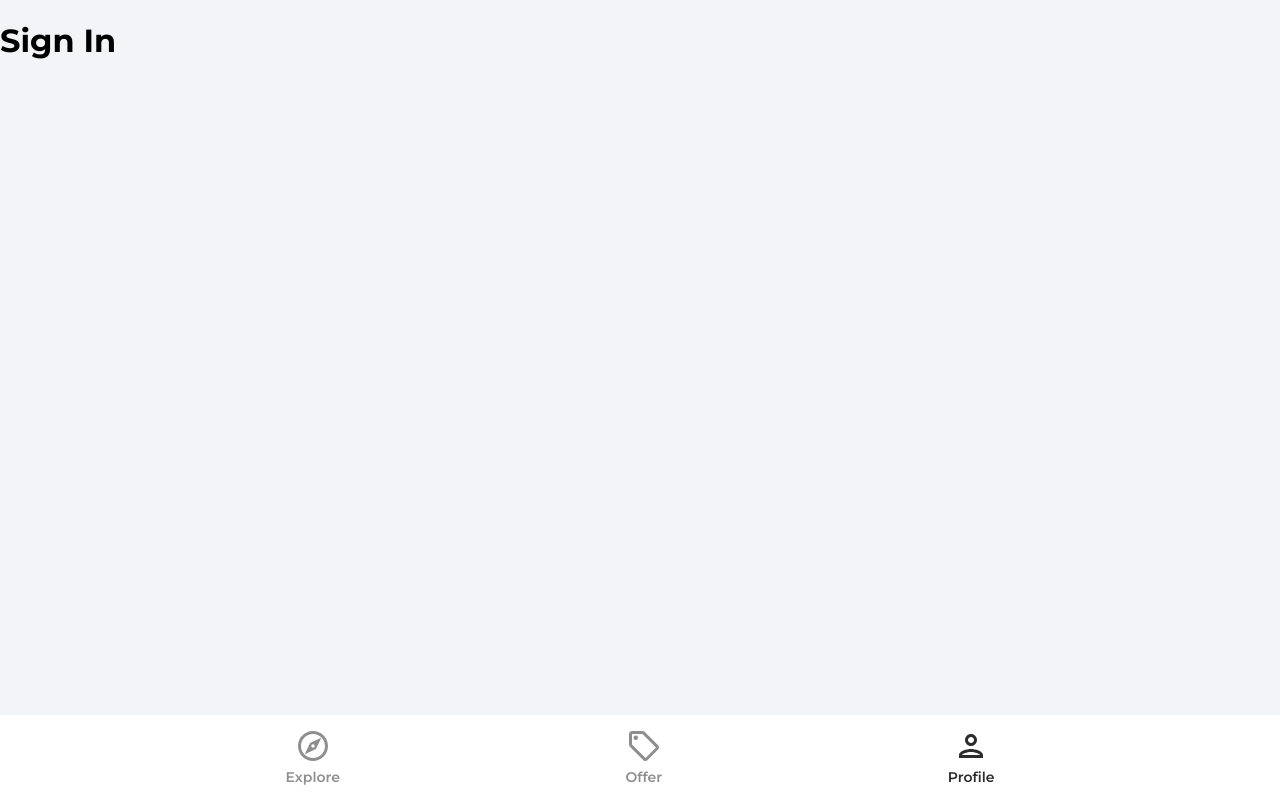
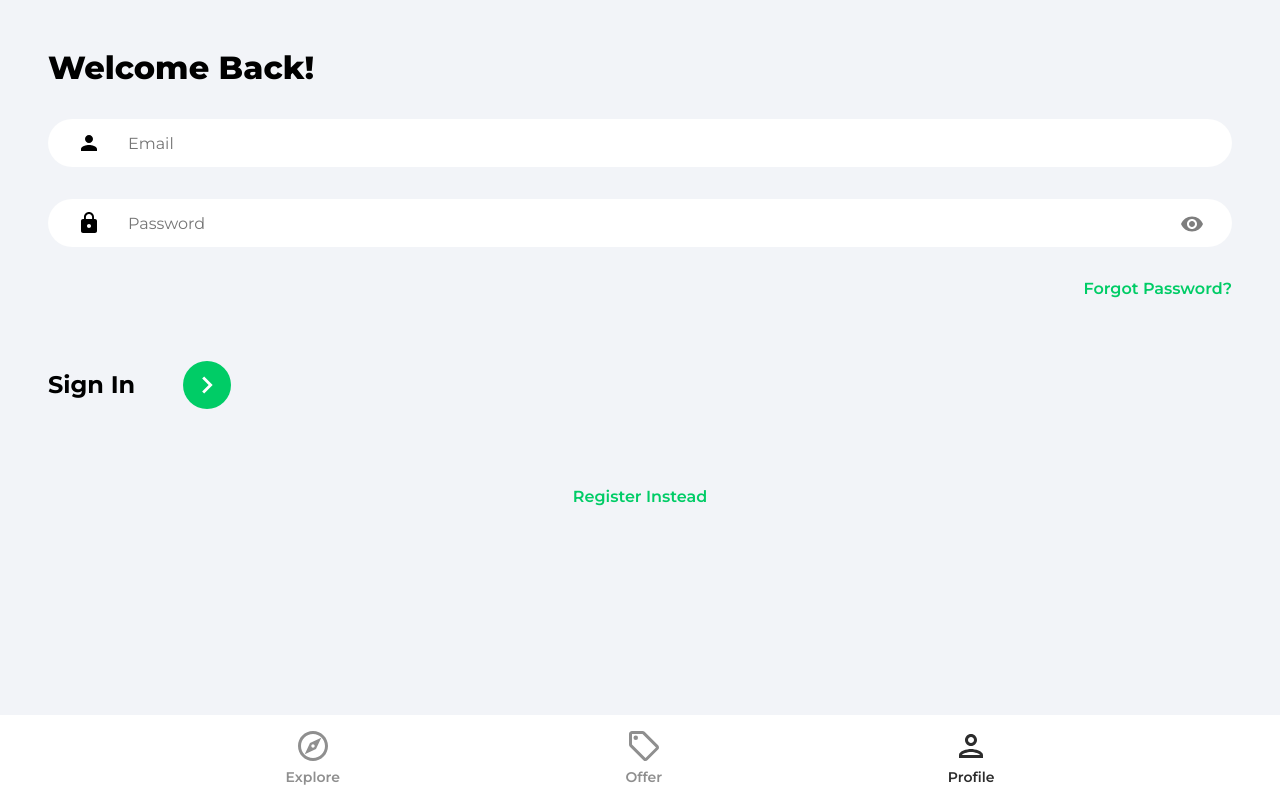
Before and after one commit to mbrockmandev/housemarketplace, a React (Create React App) app: page /profile in a window 1280 px wide. Built offline with nearby package versions, Linux system fonts and the light colour scheme.

Commit message:
add signin/signup pages

```diff
--- a/src/pages/SignIn.jsx
+++ b/src/pages/SignIn.jsx
@@ -1,6 +1,79 @@
+import { useState } from 'react';
+import { Link, useNavigate } from 'react-router-dom';
+import { ReactComponent as ArrowRightIcon } from '../assets/svg/keyboardArrowRightIcon.svg';
+import visibilityIcon from '../assets/svg/visibilityIcon.svg';
+
 const SignIn = () => {
+  const [showPassword, setShowPassword] = useState(false);
+  const [formData, setFormData] = useState({
+    email: '',
+    password: '',
+  });
+
+  const { email, password } = formData;
+
+  const navigate = useNavigate();
+
+  const onChange = (e) => {
+    setFormData((prevState) => ({
+      ...prevState,
+      [e.target.id]: e.target.value,
+    }))
+    //
+  };
+
   return (
-    <h1>Sign In</h1>
-  )
-}
-export default SignIn
+    <>
+      <div className='pageContainer'>
+        <header>
+          <p className='pageHeader'>Welcome Back!</p>
+            <form>
+              <input
+                type='email'
+                className='emailInput'
+                placeholder='Email'
+                id='email'
+                value={email}
+                onChange={onChange}
+              />
+
+              <div className='passwordInputDiv'>
+                <input
+                  type={showPassword ? 'text' : 'password'}
+                  className='passwordInput'
+                  placeholder='Password'
+                  id='password'
+                  value={password}
+                  onChange={onChange}
+                />
+                <img
+                  src={visibilityIcon}
+                  alt='show password'
+                  className='showPassword'
+                  style={{ opacity: showPassword ? 1 : 0.5}}
+                  onClick={() => setShowPassword((prevState) => !prevState)}
+                />
+              </div>
+              <Link to='/forgot-password' className='forgotPasswordLink'>
+                Forgot Password?
+              </Link>
+
+              <div className="signInBar">
+                <p className="signInText">
+                  Sign In
+                </p>
+                <button className="signInButton">
+                  <ArrowRightIcon fill='#fff' width='34px' height='34px' />
+                </button>
+              </div>
+            </form>
+            {/* Google OAuth */}
+            <Link to='/sign-up' className='registerLink'>
+              Register Instead
+            </Link>
+        </header>
+      </div>
+    </>
+  );
+};
+export default SignIn;
--- a/src/pages/SignUp.jsx
+++ b/src/pages/SignUp.jsx
@@ -1,6 +1,86 @@
+import { useState } from 'react';
+import { Link, useNavigate } from 'react-router-dom';
+import { ReactComponent as ArrowRightIcon } from '../assets/svg/keyboardArrowRightIcon.svg';
+import visibilityIcon from '../assets/svg/visibilityIcon.svg';
+
 const SignUp = () => {
+  const [showPassword, setShowPassword] = useState(false);
+  const [formData, setFormData] = useState({
+    name: '',
+    email: '',
+    password: '',
+  });
+
+  const { name, email, password } = formData;
+
+  const navigate = useNavigate();
+
+  const onChange = (e) => {
+    setFormData((prevState) => ({
+      ...prevState,
+      [e.target.id]: e.target.value,
+    }))
+    //
+  };
+
   return (
-    <h1>Sign Up</h1>
-  )
-}
-export default SignUp
+    <>
+      <div className='pageContainer'>
+        <header>
+          <p className='pageHeader'>Welcome Back!</p>
+            <form>
+            <input
+                type='text'
+                className='nameInput'
+                placeholder='Name'
+                id='name'
+                value={name}
+                onChange={onChange}
+              />
+
+              <input
+                type='email'
+                className='emailInput'
+                placeholder='Email'
+                id='email'
+                value={email}
+                onChange={onChange}
+              />
+
+              <div className='passwordInputDiv'>
+                <input
+                  type={showPassword ? 'text' : 'password'}
+                  className='passwordInput'
+                  placeholder='Password'
+                  id='password'
+                  value={password}
+                  onChange={onChange}
+                />
+                <img
+                  src={visibilityIcon}
+                  alt='show password'
+                  className='showPassword'
+                  style={{ opacity: showPassword ? 1 : 0.5}}
+                  onClick={() => setShowPassword((prevState) => !prevState)}
+                />
+              </div>
+
+              <div className="signUpBar">
+                <p className="signUpText">
+                  Register
+                </p>
+                <button className="signUpButton">
+                  <ArrowRightIcon fill='#fff' width='34px' height='34px' />
+                </button>
+              </div>
+            </form>
+            {/* Google OAuth */}
+            <Link to='/sign-in' className='registerLink'>
+              Sign In Instead
+            </Link>
+        </header>
+      </div>
+    </>
+  );
+};
+export default SignUp;
```
